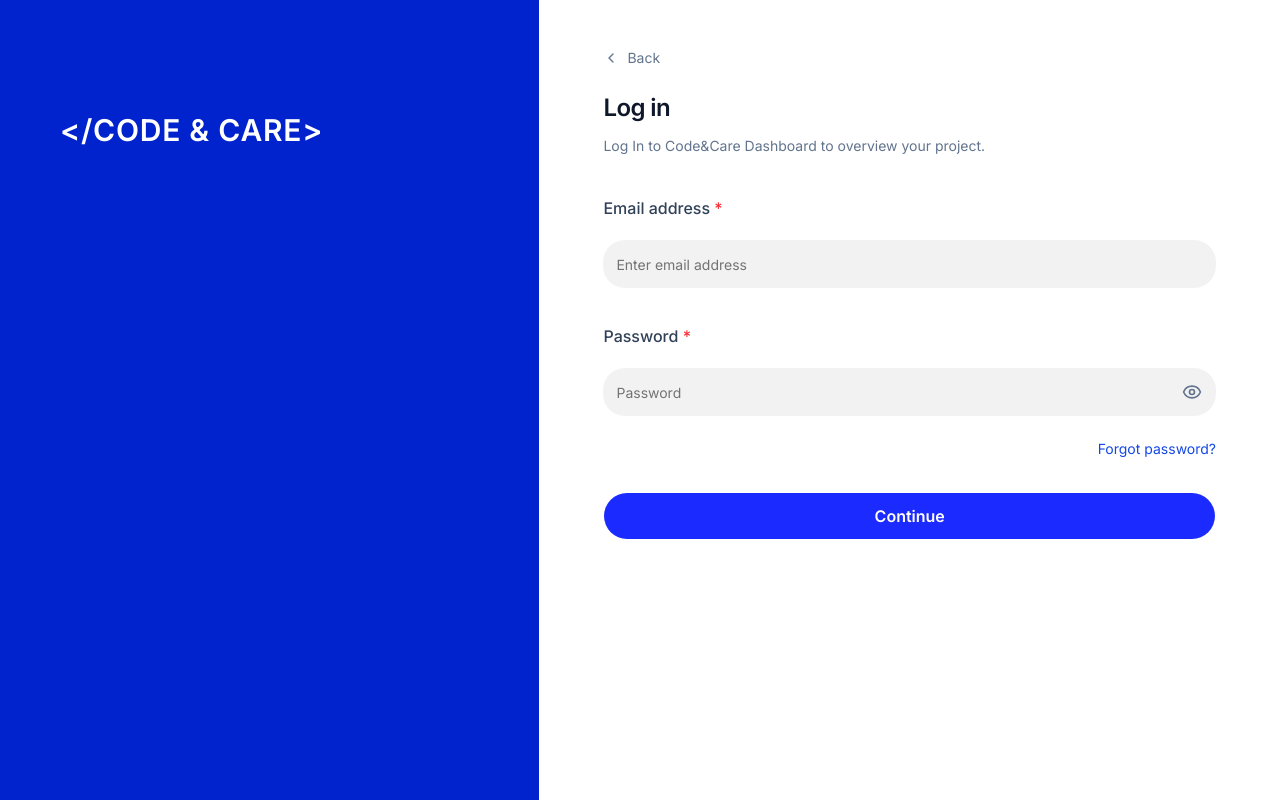
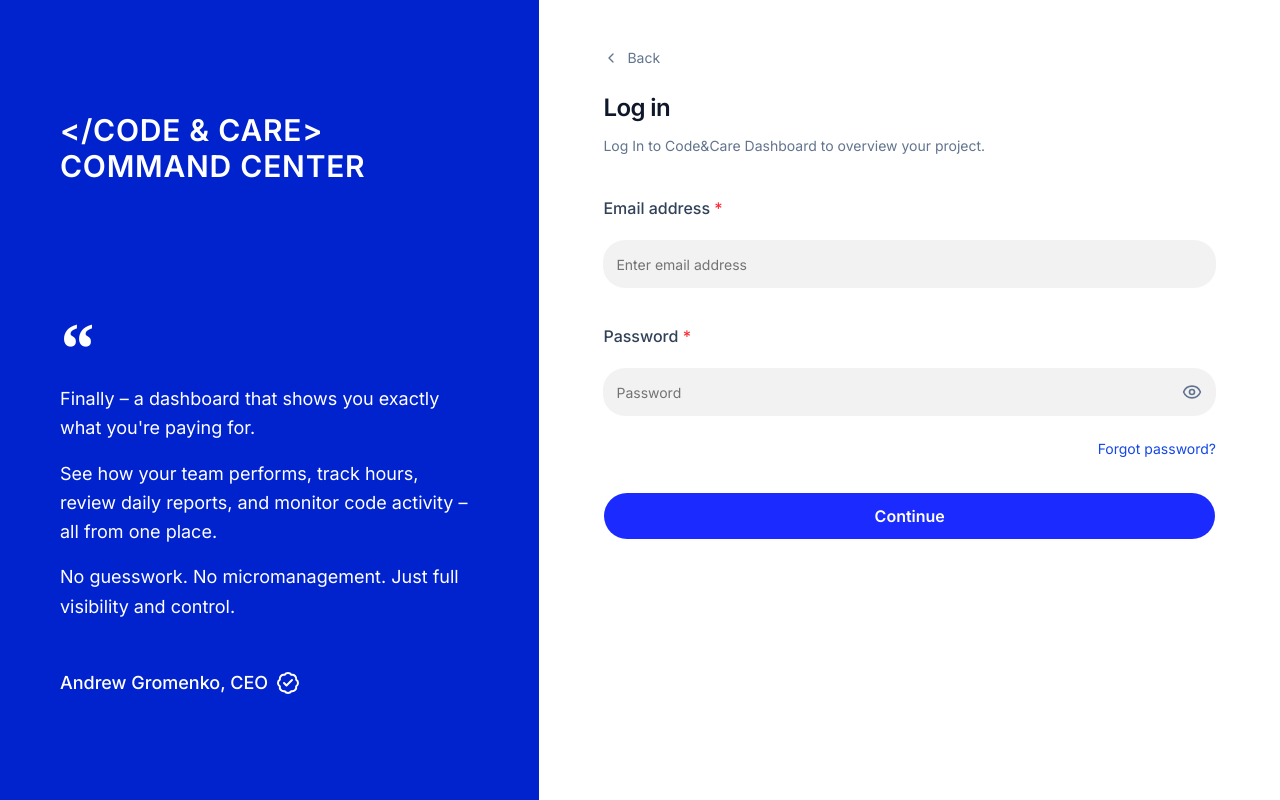
Before and after one commit to Williancc1557/code-care-front-next, a Next.js app: page /auth/login in a window 1280 px wide. Built offline with nearby package versions, Linux system fonts and the light colour scheme.

Commit message:
feat: finish left auth side design

```diff
--- a/src/app/auth/_components/LeftAuthSide.tsx
+++ b/src/app/auth/_components/LeftAuthSide.tsx
@@ -1,9 +1,44 @@
+import { BadgeCheck } from "lucide-react";
+
 export function LeftAuthSide() {
   return (
-    <section className="h-screen flex w-[71%] bg-[#0123cd] text-white px-15">
-      <span className="text-3xl flex font-semibold tracking-wide mt-28">
-        &lt;/CODE &amp; CARE&gt;
-      </span>
+    <section className="hidden md:block h-screen  w-[71%] bg-[#0123cd] text-white px-15">
+      <div>
+        <span className="text-3xl flex font-semibold tracking-wide mt-28">
+          &lt;/CODE &amp; CARE&gt;
+        </span>
+        <span className="text-3xl uppercase flex font-semibold tracking-wide">
+          Сommand Center
+        </span>
+      </div>
+      <div className="mt-32 max-w-xl">
+        <span
+          className="block font-serif text-7xl font-bold leading-none text-white"
+          aria-hidden
+        >
+          &ldquo;
+        </span>
+        <div className="space-y-4 text-lg leading-relaxed text-white">
+          <p>
+            Finally – a dashboard that shows you exactly what you&apos;re paying
+            for.
+          </p>
+          <p>
+            See how your team performs, track hours, review daily reports, and
+            monitor code activity – all from one place.
+          </p>
+          <p>
+            No guesswork. No micromanagement. Just full visibility and control.
+          </p>
+        </div>
+        <div className="mt-12 flex items-center gap-2 text-lg">
+          <span className="font-medium">Andrew Gromenko, CEO</span>
+          <BadgeCheck
+            className="size-6 shrink-0 text-white"
+            aria-label="Verified"
+          />
+        </div>
+      </div>
     </section>
   );
 }
```
